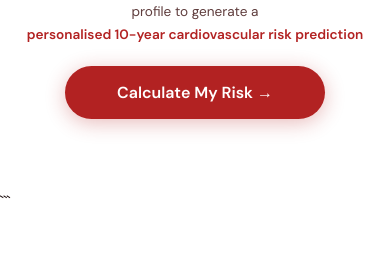
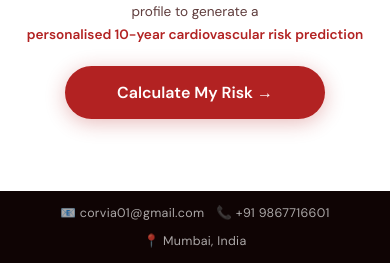
Before and after one commit to MRUNAL0727/CORVIA, a Flask app: page /risk-check in a window 390 px wide. Shown: the part 3149-3412 px from the top of the page. Before the commit the page ends 3348 px from the top, so only its background shows below. Run offline with Flask 3, Linux system fonts and the light colour scheme; some web fonts are replaced.

Commit message:
Add contact footer strip to risk-check.html
Added a contact footer strip with email, phone, and location details.

````diff
--- a/templates/risk-check.html
+++ b/templates/risk-check.html
@@ -1177,6 +1177,7 @@
                 </div>
 
                 <div class="result-actions" style="margin-top:1.5rem;">
+                    <button class="btn btn-outline" onclick="emailReport()">Email Report</button>
                     <a href="my-report.html" class="btn btn-primary">View Full Report →</a>
                 </div>
             </div>
@@ -1698,6 +1699,55 @@
     </script>
     <link rel="stylesheet" href="{{ url_for('static', filename='css/corvia-chat.css') }}">
     <script src="{{ url_for('static', filename='js/corvia-chat.js') }}"></script>
+
+
+    <!-- ── CONTACT FOOTER STRIP ── -->
+    <div class="contact-strip">
+        <div class="contact-strip-inner">
+            <a href="mailto:corvia01@gmail.com" class="contact-item">📧 corvia01@gmail.com</a>
+            <span class="contact-divider">|</span>
+            <a href="tel:+919867716601" class="contact-item">📞 +91 9867716601</a>
+            <span class="contact-divider">|</span>
+            <span class="contact-item">📍 Mumbai, India</span>
+        </div>
+    </div>
+
+    <style>
+        .contact-strip {
+            background: #0f0404;
+            padding: 14px 5%;
+            margin: 0;
+        }
+        .contact-strip-inner {
+            max-width: 1200px;
+            margin: 0 auto;
+            display: flex;
+            align-items: center;
+            justify-content: center;
+            gap: 28px;
+            flex-wrap: wrap;
+        }
+        .contact-item {
+            font-size: 0.85rem;
+            color: rgba(255,255,255,0.65);
+            font-family: 'DM Sans', sans-serif;
+            letter-spacing: 0.3px;
+            text-decoration: none;
+            transition: color 0.3s ease;
+        }
+        .contact-item:hover {
+            color: #b22222;
+        }
+        .contact-divider {
+            color: rgba(178,34,34,0.45);
+            font-size: 1rem;
+        }
+        @media (max-width: 600px) {
+            .contact-strip-inner { gap: 12px; }
+            .contact-item { font-size: 0.78rem; }
+            .contact-divider { display: none; }
+        }
+    </style>
+
 </body>
 </html>
-```
````
